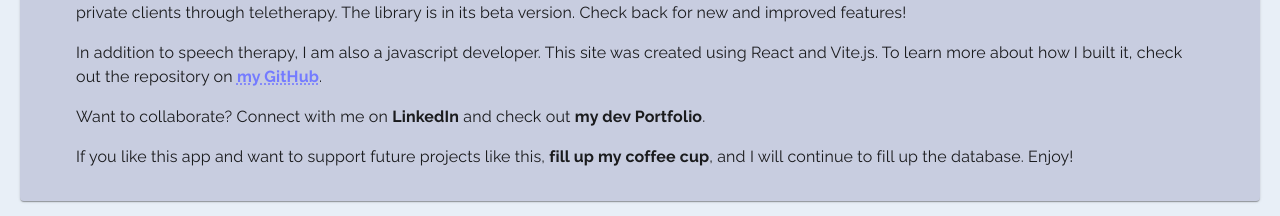
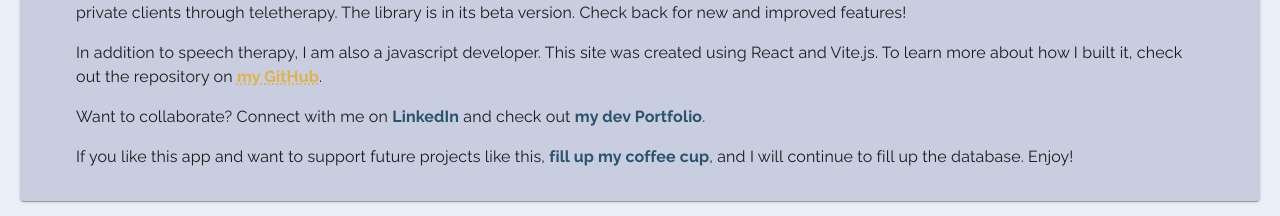
Before and after one commit to Amy-Pr/therapy-resource-library-react-vite, a React (Vite) app: page / in a window 1280 px wide. In both pictures the pointer is over the link "my GitHub". Shown: the part 321-537 px from the top of the page. Built offline with nearby package versions, Linux system fonts and the light colour scheme; no server answers; the database is empty.

Commit message:
change link and hover colors

```diff
--- a/src/index.css
+++ b/src/index.css
@@ -52,10 +52,11 @@ ul {
 a {
   font-weight: 700;
   text-decoration: none;
-  cursor: pointer
+  cursor: pointer;
+  color: #28536B;
 }
 a:hover {
-  color: #535bf2;
+  /* color: #535bf2; */
   text-decoration: underline dotted;
 }
 
@@ -258,7 +259,8 @@ i {
     background-color: #ffffff;
   }
   a:hover {
-    color: #747bff;
+    /* color: #747bff; */
+    color: #e1b14c;
   }
   button {
     background-color:lightgray;
```
